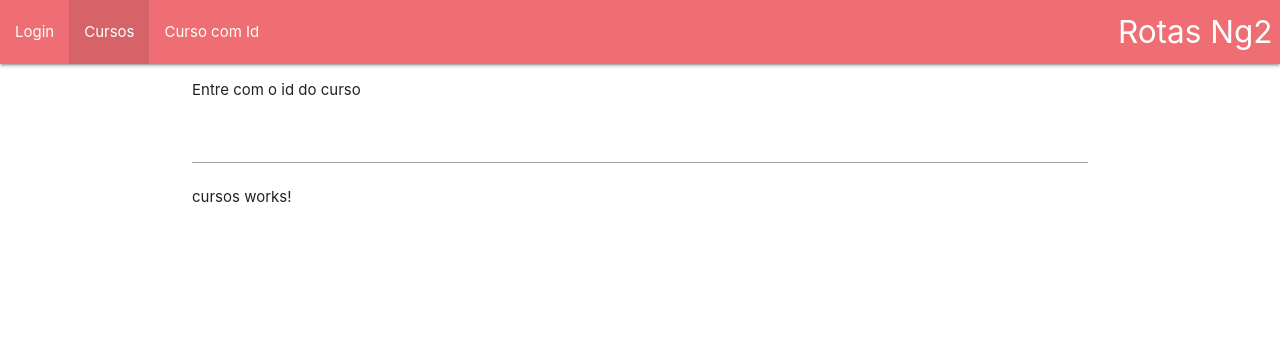
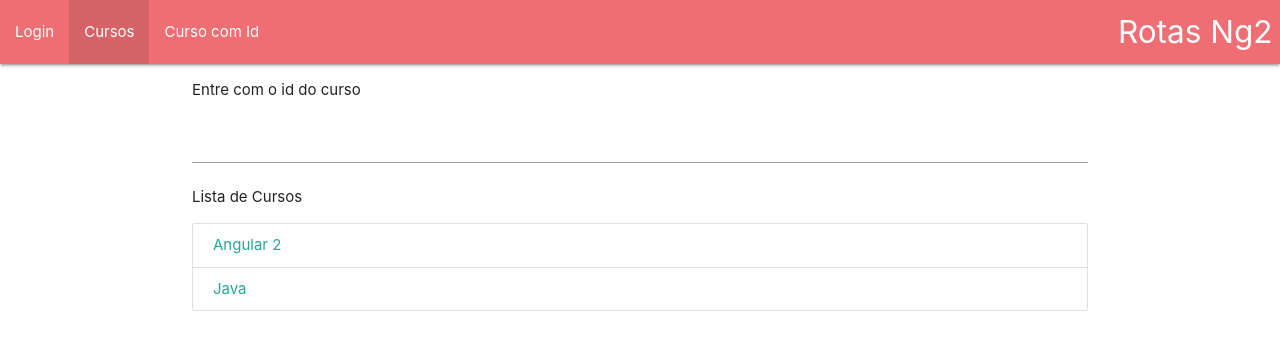
Before and after one commit to pininho/curso-loiane-rotas, an Angular app: page /cursos in a window 1280 px wide. Shown: the top 350 px of the page. Built offline with nearby package versions, Linux system fonts and the light colour scheme.

Commit message:
rotas, redirecionamento via codigo

```diff
--- a/src/app/app-routing.module.ts
+++ b/src/app/app-routing.module.ts
@@ -1,3 +1,4 @@
+import { CursoNaoEncontradoComponent } from './curso-nao-encontrado/curso-nao-encontrado.component';
 import { CursosComponent } from './cursos/cursos.component';
 import { NgModule } from '@angular/core';
 import { Routes, RouterModule } from '@angular/router';
@@ -11,6 +12,7 @@ const routes: Routes = [
   { path: 'login', component: LoginComponent },
   { path: 'cursos', component: CursosComponent },
   { path: 'curso/:id', component: CursoDetalheComponent },
+  { path: 'naoEncontrado', component: CursoNaoEncontradoComponent }
 ];
 
 @NgModule({
--- a/src/app/app.module.ts
+++ b/src/app/app.module.ts
@@ -8,6 +8,7 @@ import { HomeComponent } from './home/home.component';
 import { CursosComponent } from './cursos/cursos.component';
 import { LoginComponent } from './login/login.component';
 import { CursoDetalheComponent } from './curso-detalhe/curso-detalhe.component';
+import { CursoNaoEncontradoComponent } from './curso-nao-encontrado/curso-nao-encontrado.component';
 
 @NgModule({
   declarations: [
@@ -15,7 +16,8 @@ import { CursoDetalheComponent } from './curso-detalhe/curso-detalhe.component';
     HomeComponent,
     CursosComponent,
     LoginComponent,
-    CursoDetalheComponent
+    CursoDetalheComponent,
+    CursoNaoEncontradoComponent
   ],
   imports: [
     BrowserModule,
--- a/src/app/curso-detalhe/curso-detalhe.component.html
+++ b/src/app/curso-detalhe/curso-detalhe.component.html
@@ -1,3 +1,4 @@
 <p>
   Id: {{ id }}
 </p>
+<p>Curso: {{ curso?.nome }}</p>
--- a/src/app/curso-detalhe/curso-detalhe.component.ts
+++ b/src/app/curso-detalhe/curso-detalhe.component.ts
@@ -1,5 +1,6 @@
+import { CursosService } from './../cursos/cursos.service';
 import { Component, OnInit } from '@angular/core';
-import { ActivatedRoute } from '@angular/router';
+import { ActivatedRoute, Router } from '@angular/router';
 import { Subscription } from 'rxjs';
 
 @Component({
@@ -10,12 +11,13 @@ import { Subscription } from 'rxjs';
 export class CursoDetalheComponent implements OnInit {
 
 
-  id: string;
+  id: number;
   inscricao: Subscription;
+  curso: any;
 
-  constructor(private route: ActivatedRoute) {
-    //gerou uns bugs na atualização
-    //verificar se próxima aula corrige
+  constructor(private route: ActivatedRoute,
+              private cursosService: CursosService,
+              private router: Router) {
     //this.id = this.route.snapshot.params['id'];
     //console.log(this.route);
   }
@@ -24,6 +26,11 @@ export class CursoDetalheComponent implements OnInit {
     this.inscricao = this.route.params.subscribe(
       (params: any) => {
         this.id = params['id'];
+
+        this.curso = this.cursosService.getCurso(this.id);
+        if(this.curso == null) {
+          this.router.navigate(['/naoEncontrado']);
+        }
     });
   }
 
--- /dev/null
+++ b/src/app/curso-nao-encontrado/curso-nao-encontrado.component.html
@@ -0,0 +1 @@
+<p>curso-nao-encontrado works!</p>
--- /dev/null
+++ b/src/app/curso-nao-encontrado/curso-nao-encontrado.component.ts
@@ -0,0 +1,15 @@
+import { Component, OnInit } from '@angular/core';
+
+@Component({
+  selector: 'app-curso-nao-encontrado',
+  templateUrl: './curso-nao-encontrado.component.html',
+  styleUrls: ['./curso-nao-encontrado.component.scss']
+})
+export class CursoNaoEncontradoComponent implements OnInit {
+
+  constructor() { }
+
+  ngOnInit(): void {
+  }
+
+}
--- a/src/app/cursos/cursos.component.html
+++ b/src/app/cursos/cursos.component.html
@@ -1 +1,10 @@
-<p>cursos works!</p>
+<p>
+  Lista de Cursos
+</p>
+<div class="collection">
+  <a class="collection-item"
+  *ngFor="let curso of cursos"
+  [routerLink]="['/curso', curso.id]">
+  {{ curso.nome }}
+</a>
+</div>
--- a/src/app/cursos/cursos.component.ts
+++ b/src/app/cursos/cursos.component.ts
@@ -1,3 +1,4 @@
+import { CursosService } from './cursos.service';
 import { Component, OnInit } from '@angular/core';
 
 @Component({
@@ -7,9 +8,12 @@ import { Component, OnInit } from '@angular/core';
 })
 export class CursosComponent implements OnInit {
 
-  constructor() { }
+  cursos: any[];
+
+  constructor(private cursosService: CursosService) { }
 
   ngOnInit(): void {
+    this.cursos = this.cursosService.getCursos();
   }
 
 }
--- /dev/null
+++ b/src/app/cursos/cursos.service.ts
@@ -0,0 +1,27 @@
+import { Injectable } from '@angular/core';
+
+@Injectable({
+  providedIn: 'root'
+})
+export class CursosService {
+
+  getCursos() {
+    return [
+      {id: 1, nome: 'Angular 2'},
+      {id: 2, nome: 'Java'},
+    ];
+  }
+
+  getCurso(id: number) {
+    let cursos = this.getCursos();
+    for(let i = 0; i < cursos.length; i++) {
+      let curso = cursos[i];
+      if(curso.id == id) {
+        return curso;
+      }
+    }
+    return null;
+  }
+
+  constructor() { }
+}
```
Also changed, not shown: src/app/curso-nao-encontrado/curso-nao-encontrado.component.scss (added), 2 other files (tests, documents, lock files or other folders).
